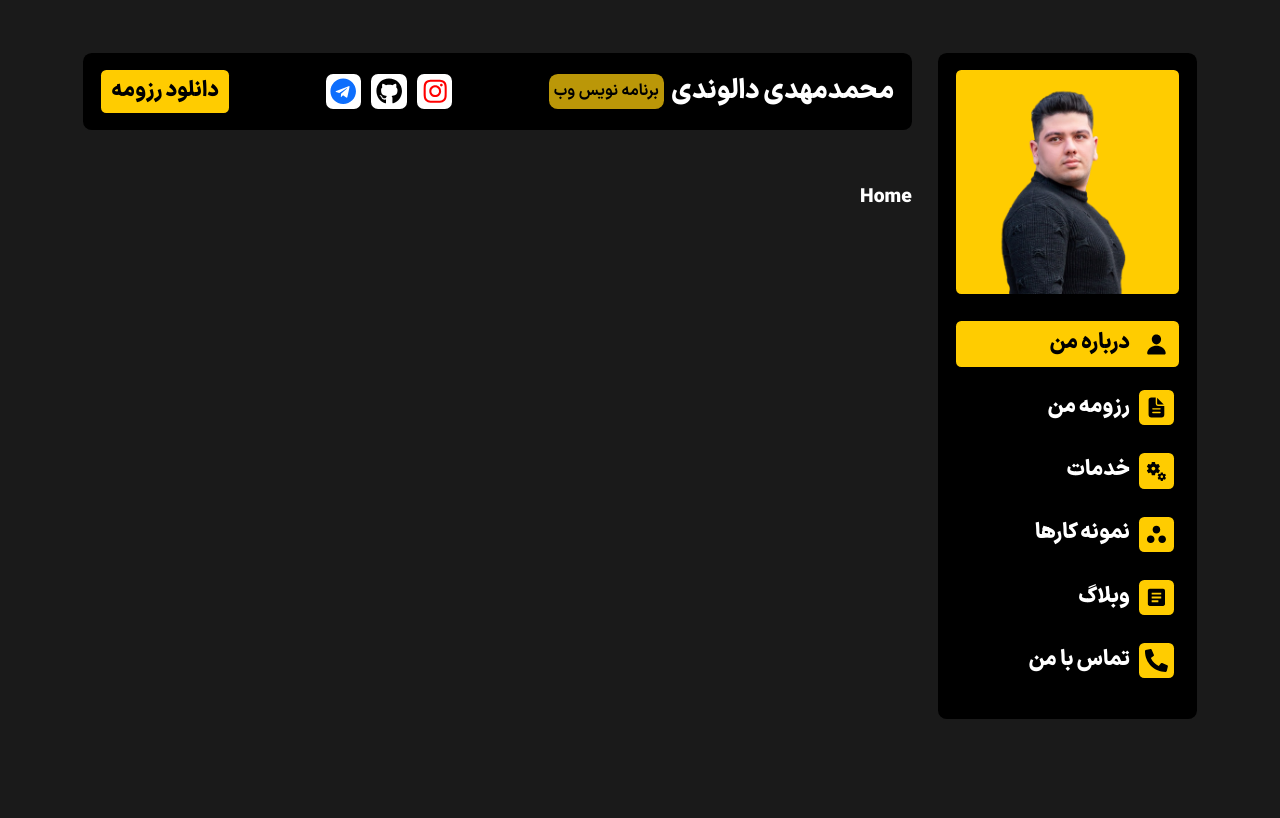
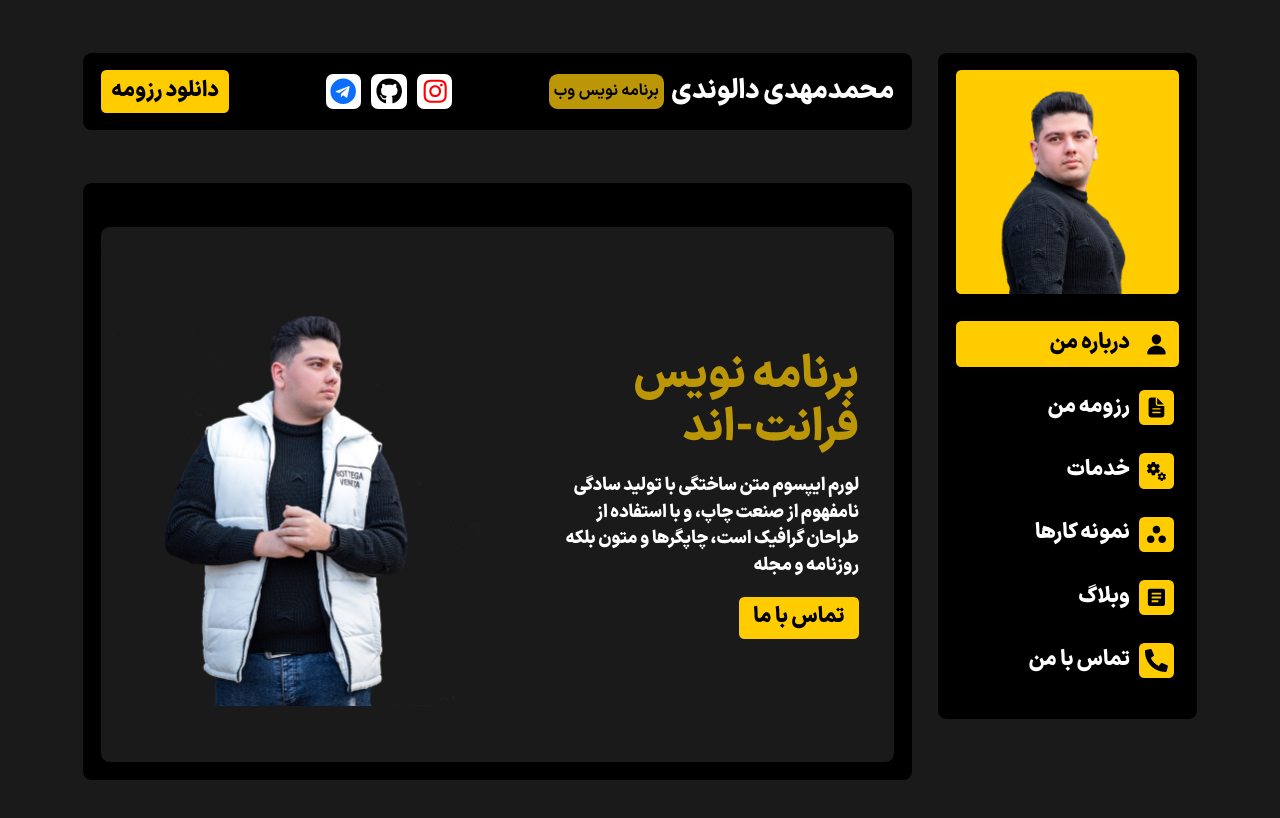
Before and after one commit to mohammadmehdidalvandii/mhmdmehdidal, a React (Vite) app: page / in a window 1280 px wide. Shown: the top 818 px of the page. Built offline with nearby package versions, Linux system fonts and the light colour scheme.

Commit message:
create section homeHeader for homePage

```diff
--- /dev/null
+++ b/src/Components/Template/home/HomeHeader.css
@@ -0,0 +1,32 @@
+.homeHeader{
+    display: block;
+    width: 100%;
+    height: 100%;
+    background-color: var(--color-gray);
+    border-radius: 0.5rem;
+}
+
+.homeHeader_content{
+    display: block;
+    margin: 7rem 2rem;
+
+}
+.homeHeader_title{
+    font-family: var(--font-black);
+    font-size: 2.5rem;
+    font-weight: bolder;
+    color: var(--color-yellow-2);
+}
+.homeHeader_desc{
+    display: block;
+    margin-top: 1rem;
+    font-size: 1rem;
+}
+
+.homeHeader_btn{
+    width: 120px;
+    margin-top: 1rem;
+}
+.homeHeader_img{
+    width: 100%;
+}
--- /dev/null
+++ b/src/Components/Template/home/HomeHeader.jsx
@@ -0,0 +1,23 @@
+import { NavLink } from 'react-router-dom'
+import './HomeHeader.css'
+
+function HomeHeader() {
+  return (
+    <section className="homeHeader">
+        <div className="row mt-4">
+            <div className="col-lg-6 col-md-6 col-sm-12">
+                <div className="homeHeader_content">
+                    <h1 className="homeHeader_title">برنامه نویس فرانت-اند</h1>
+                    <p className="homeHeader_desc">لورم ایپسوم متن ساختگی با تولید سادگی نامفهوم از صنعت چاپ، و با استفاده از طراحان گرافیک است، چاپگرها و متون بلکه روزنامه و مجله</p>
+                    <NavLink to='/Contact' className='homeHeader_btn button_yellow'>تماس با ما</NavLink>
+                </div>
+            </div>
+            <div className="col-lg-6 col-md-6 col-sm-12">
+                    <img src="/assets/images/mhd-1.png" alt="" className="homeHeader_img" />
+            </div>
+        </div>
+    </section>
+  )
+}
+
+export default HomeHeader
--- a/src/Page/Home/Home.jsx
+++ b/src/Page/Home/Home.jsx
@@ -1,7 +1,10 @@
+import HomeHeader from "../../Components/Template/home/HomeHeader"
 
 function Home() {
   return (
-    <div>Home</div>
+    <section className="bg_back">
+        <HomeHeader/>
+    </section>
   )
 }
 
```
Also changed, not shown: public/assets/images/mhd-1.png (added).
